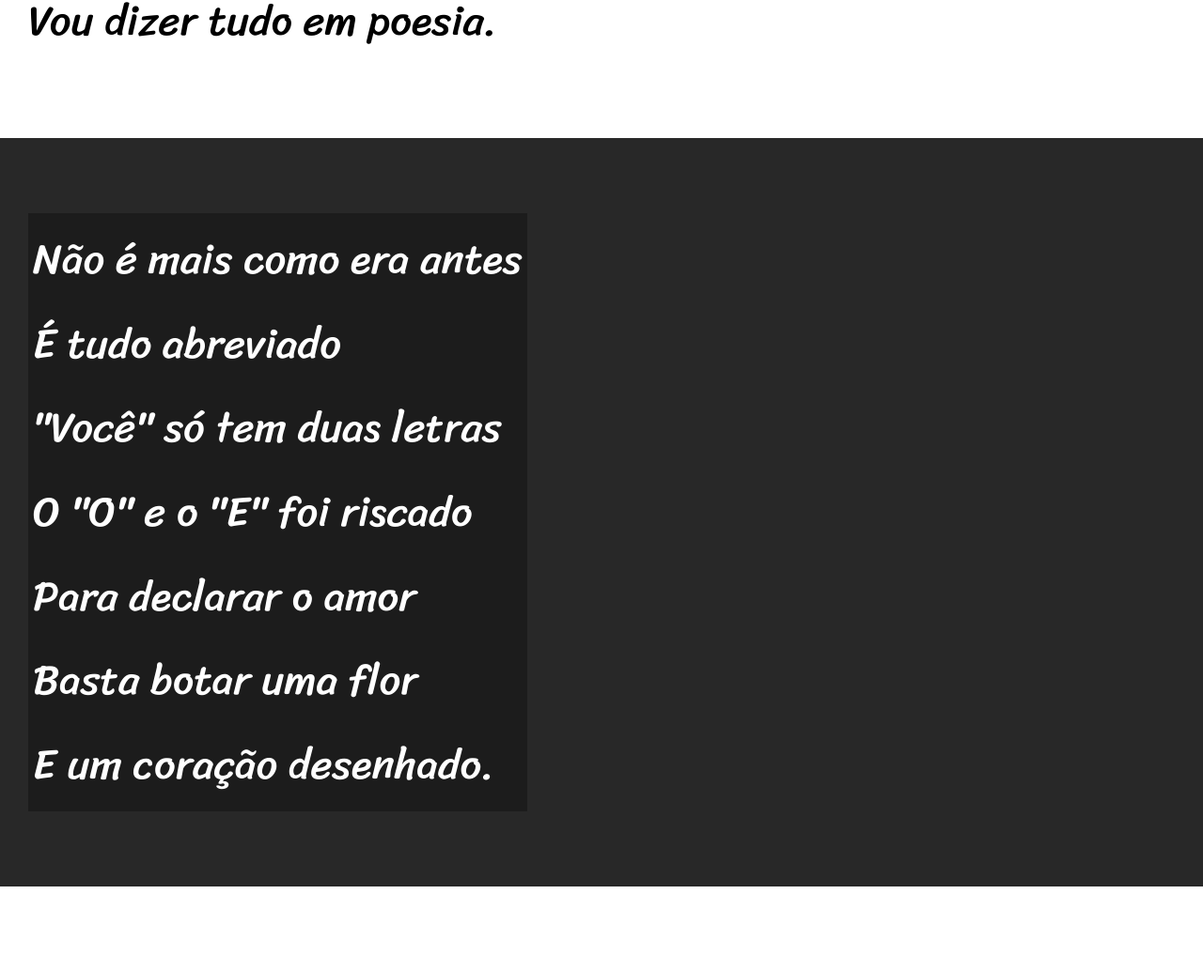
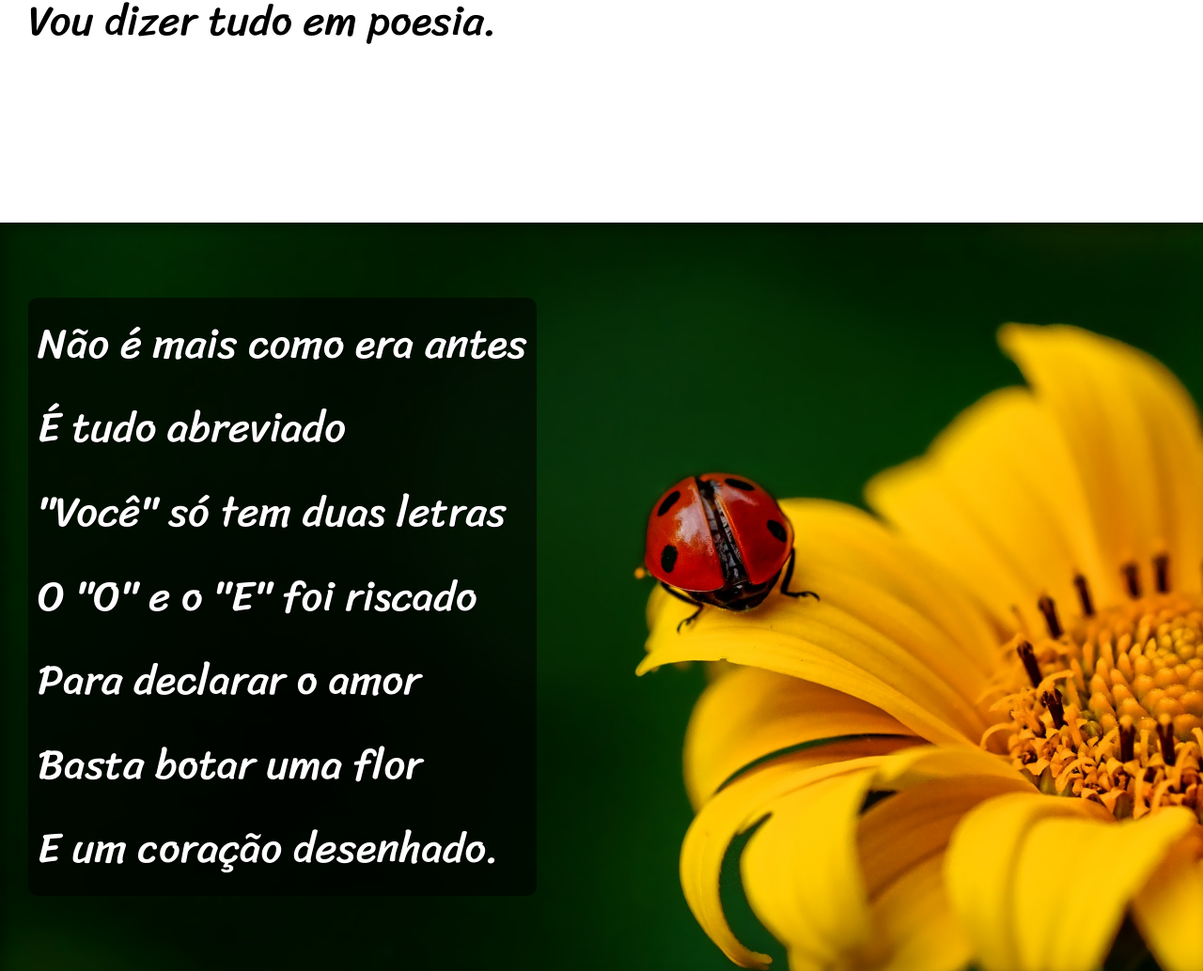
Before and after one commit to JrBazilio/HTML-CSS, a plain HTML site: page Desafios/modulo-02/d012/index.html in a window 1280 px wide. Shown: the part 900-1934 px from the top of the page at 94% size. Drawn offline with Linux system fonts and the light colour scheme.

Commit message:
Finalização do projeto desafio 12

```diff
--- a/Desafios/modulo-02/d012/estilo/style.css
+++ b/Desafios/modulo-02/d012/estilo/style.css
@@ -56,6 +56,10 @@ section {
     font-size: 3.5vw;
 }
 
+section > P {
+    padding-bottom: 2em;
+}
+
 section.normal {
     background-color: white;
     color: black;
@@ -64,12 +68,26 @@ section.normal {
 section.imagem {
     background-color: #282828;
     color: white;
+    box-shadow: inset 6px 6px 13px 0px rgba(0, 0, 0, 0.362);
+    background-position: right center;
+    background-size: cover;
+    background-attachment: fixed;
 }
 
 section.imagem > p {
-    background-color: #0000004e;
+    background-color: #00000093;
     display: inline-block;
-    padding: 5px;
+    padding: 5px 10px;
+    text-shadow: 1px 1px 0px black;
+    border-radius: 10px;
+}
+
+section#img01 {
+    background-image: url("../imagens/background001.jpg");
+}
+
+section#img02 {
+    background-image: url("../imagens/background002.jpg");
 }
 
 footer {
--- a/Desafios/modulo-02/d012/index.html
+++ b/Desafios/modulo-02/d012/index.html
@@ -24,7 +24,7 @@
         </p>
     </section>
 
-    <section class="imagem">
+    <section class="imagem" id="img01">
         <p>
             Não é mais como era antes <br>
             É tudo abreviado <br>
@@ -58,7 +58,7 @@
         </p>
     </section>
 
-    <section class="imagem">
+    <section class="imagem" id="img02">
         <p>
             Tenho saudade das cartas <br>
             Escritas com a própria mão <br>
@@ -93,7 +93,7 @@
     </section>
 
     <footer>
-        <p>Site criado por <a href="https://github.com/JrBazilio" target="_blank">Junior Bazilio</a> para <a href="https://www.youtube.com/cursoemvideo/" target="_blank">Curso em Video</a>.</p>
+        <p>Site criado por <a href="https://github.com/JrBazilio" target="_blank">Junior Bazilio</a> para o <a href="https://www.youtube.com/cursoemvideo/" target="_blank">Curso em Video</a>.</p>
     </footer>
 </body>
 </html>
```
